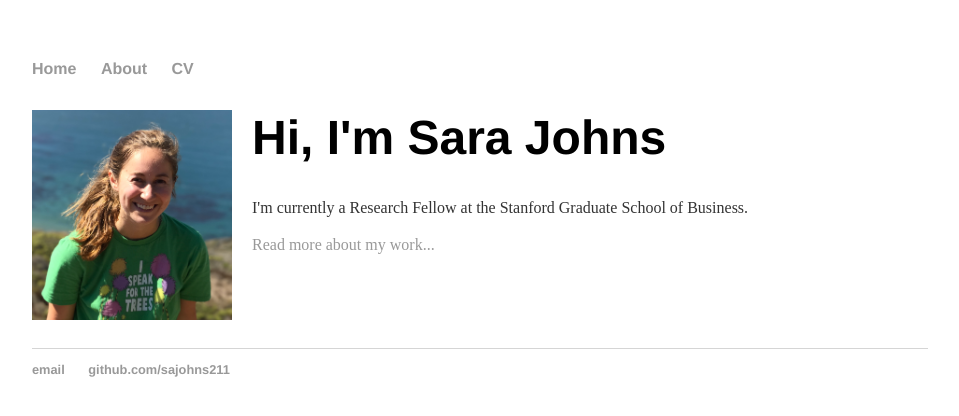
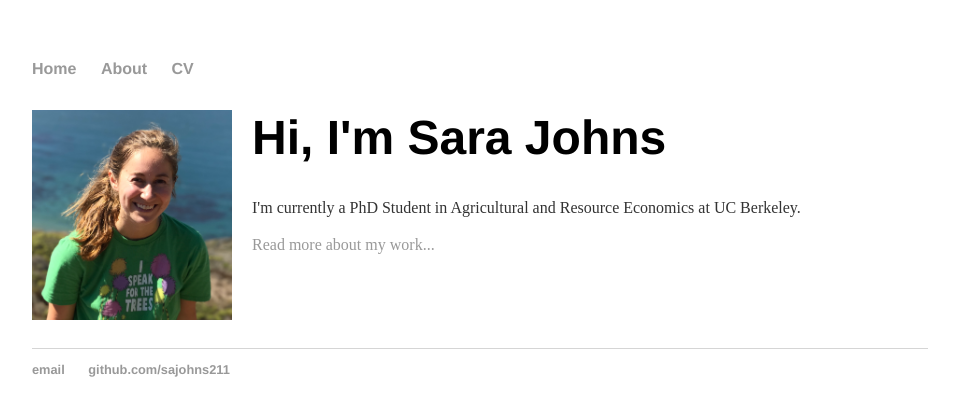
Before and after one commit to sajohns211/sajohns211.github.io, a Jekyll site: the page built from index.html, in a window 1280 px wide. Shown: the top 416 px of the page, without its empty margins (160-1119 px from the left). Built offline with Jekyll 4.4.1, drawn with Linux system fonts in a browser that asks for light colours.

Commit message:
Update bio

```diff
--- a/index.html
+++ b/index.html
@@ -12,7 +12,7 @@ title: Sara Johns
 <div class="blurb">
 	<img src="assets/IMG_9230.JPG" width=200 alt="hi" class="inline" align="left" img style="float: left; padding-right: 20px;"/>
 	<h1>Hi, I'm Sara Johns</h1>
-	<p>I'm currently a Research Fellow at the Stanford Graduate School of Business.</p>
+	<p>I'm currently a PhD Student in Agricultural and Resource Economics at UC Berkeley.</p>
 </div><!-- /.blurb -->
 
 <div class="extra_space">
```
